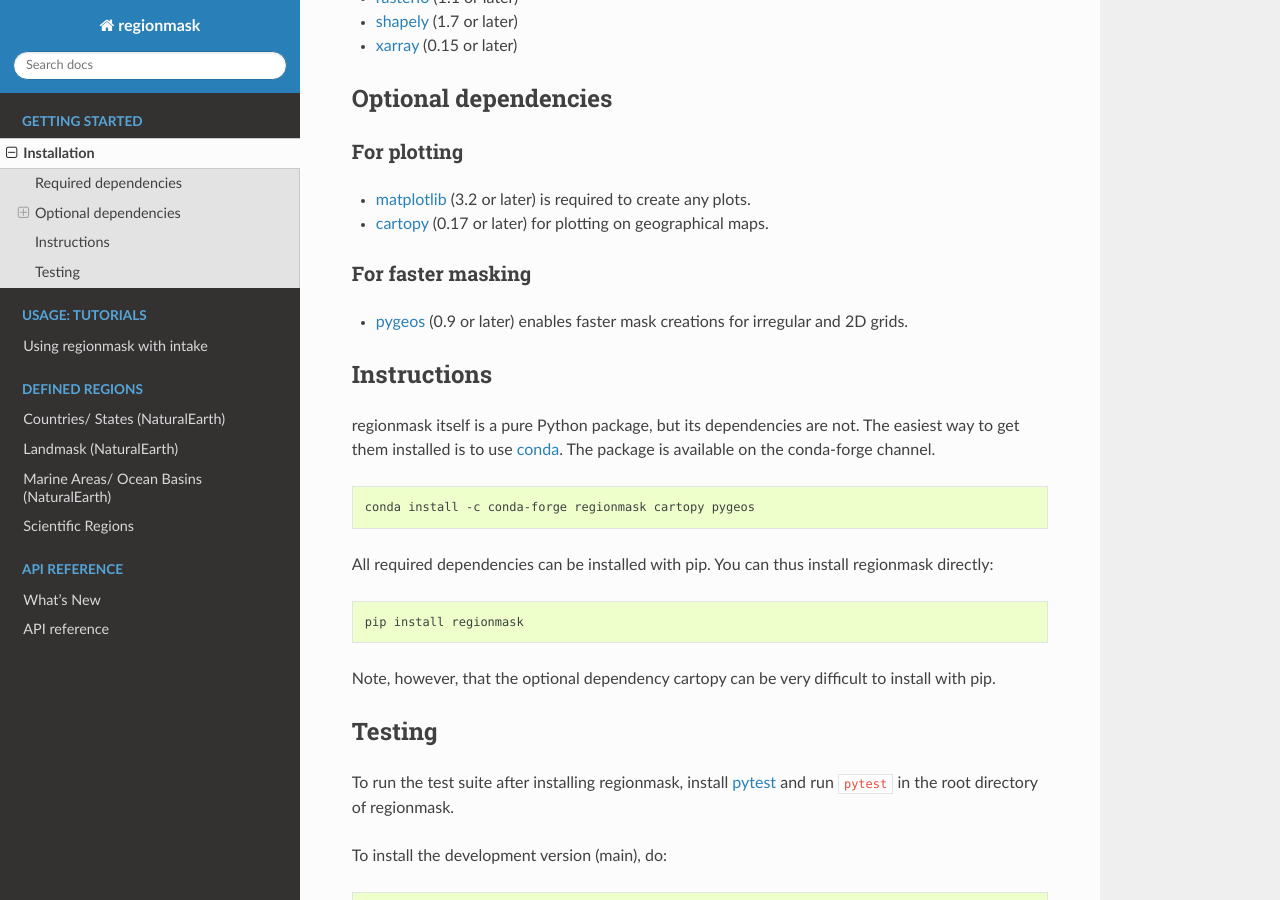
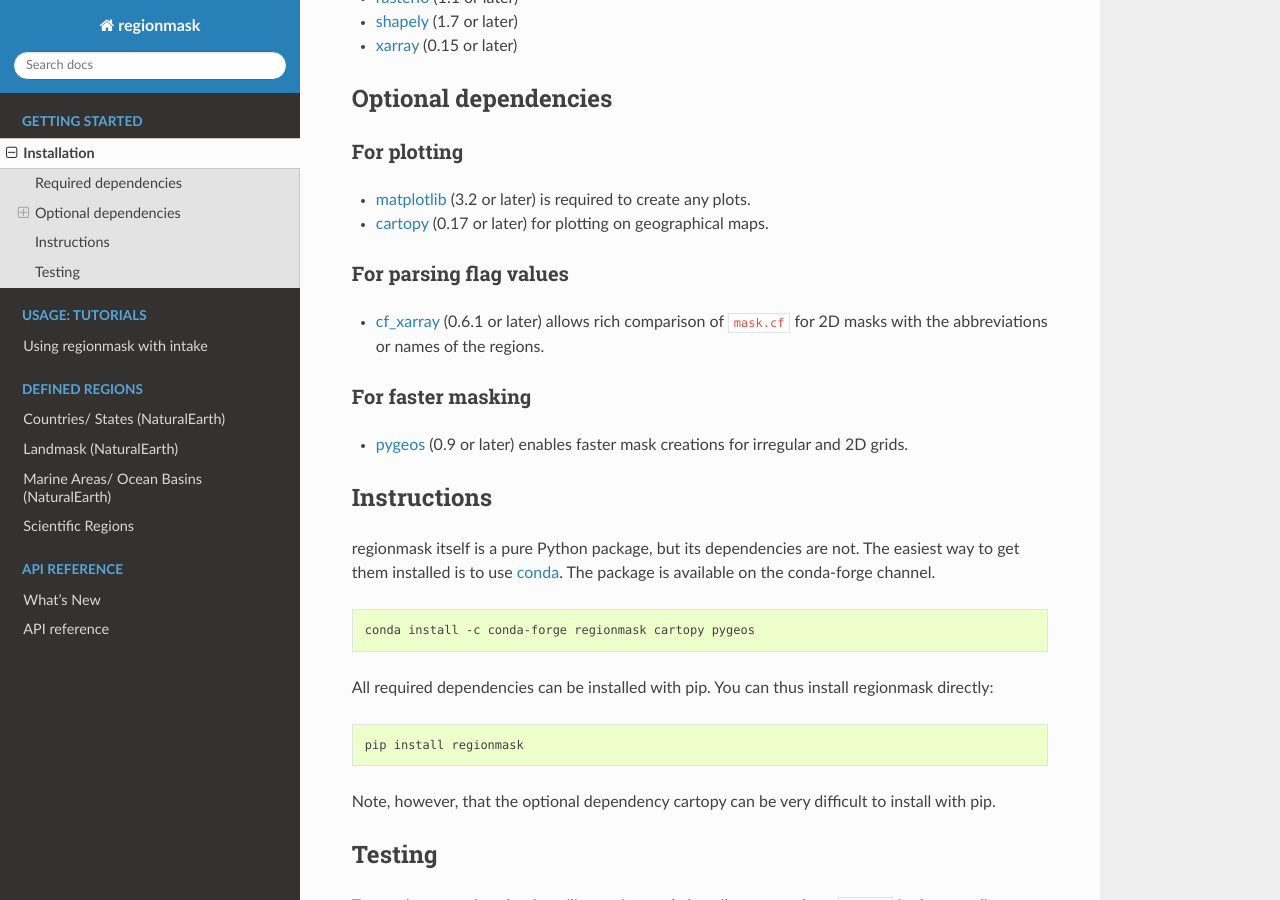
Before and after one commit to regionmask/regionmask, a Sphinx documentation site: the page built from docs/installation.rst, in a window 1280 px wide and 900 px high, scrolled down 350 px. Built offline with Sphinx 7.4.7 and the Read the Docs theme 2.0.0, drawn with Linux system fonts in a browser that asks for light colours; pages that are not in the unit, such as notebooks, are missing from menus; the version number could not be read and is left out.

Commit message:
add some docs

```diff
--- a/docs/installation.rst
+++ b/docs/installation.rst
@@ -22,6 +22,14 @@ For plotting
 - `matplotlib <http://matplotlib.org/>`__ (3.2 or later) is required to create any plots.
 - `cartopy <http://scitools.org.uk/cartopy/>`__ (0.17 or later) for plotting on
   geographical maps.
+
+For parsing flag values
+~~~~~~~~~~~~~~~~~~~~~~~
+
+- `cf_xarray <https://cf-xarray.readthedocs.io/en/latest/>`__ (0.6.1 or later) allows
+  rich comparison of ``mask.cf`` for 2D masks with the abbreviations or names of the
+  regions.
+
 
 For faster masking
 ~~~~~~~~~~~~~~~~~~
--- a/docs/whats_new.rst
+++ b/docs/whats_new.rst
@@ -18,6 +18,11 @@ Breaking Changes
 
 Enhancements
 ~~~~~~~~~~~~
+
+- 2D masks (e.g. :py:meth:`Regions.mask`) now contain `flag_values` and `flag_values` as
+  attributes (`attrs`). Together with `cf_xarray <https://cf-xarray.readthedocs.io/en/latest/flags.html>`__
+  these can be leveraged to select single (``mask.cf == "CNA"``) or multiple (``mask.cf.isin``)
+  regions (:pull:`361`, :issue:`346`).
 
 Deprecations
 ~~~~~~~~~~~~
```
Also changed, not shown: docs/notebooks/mask_2D.ipynb.
